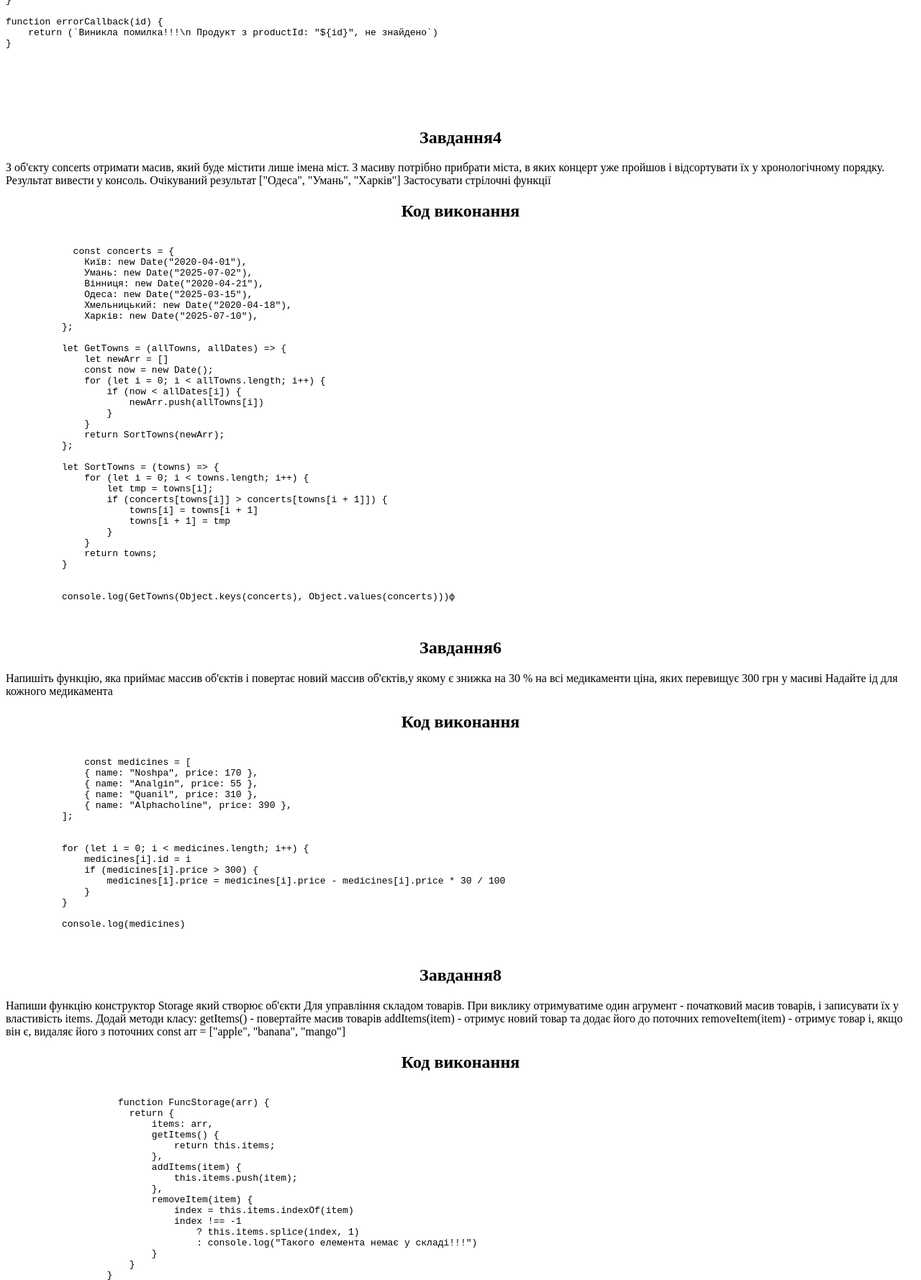
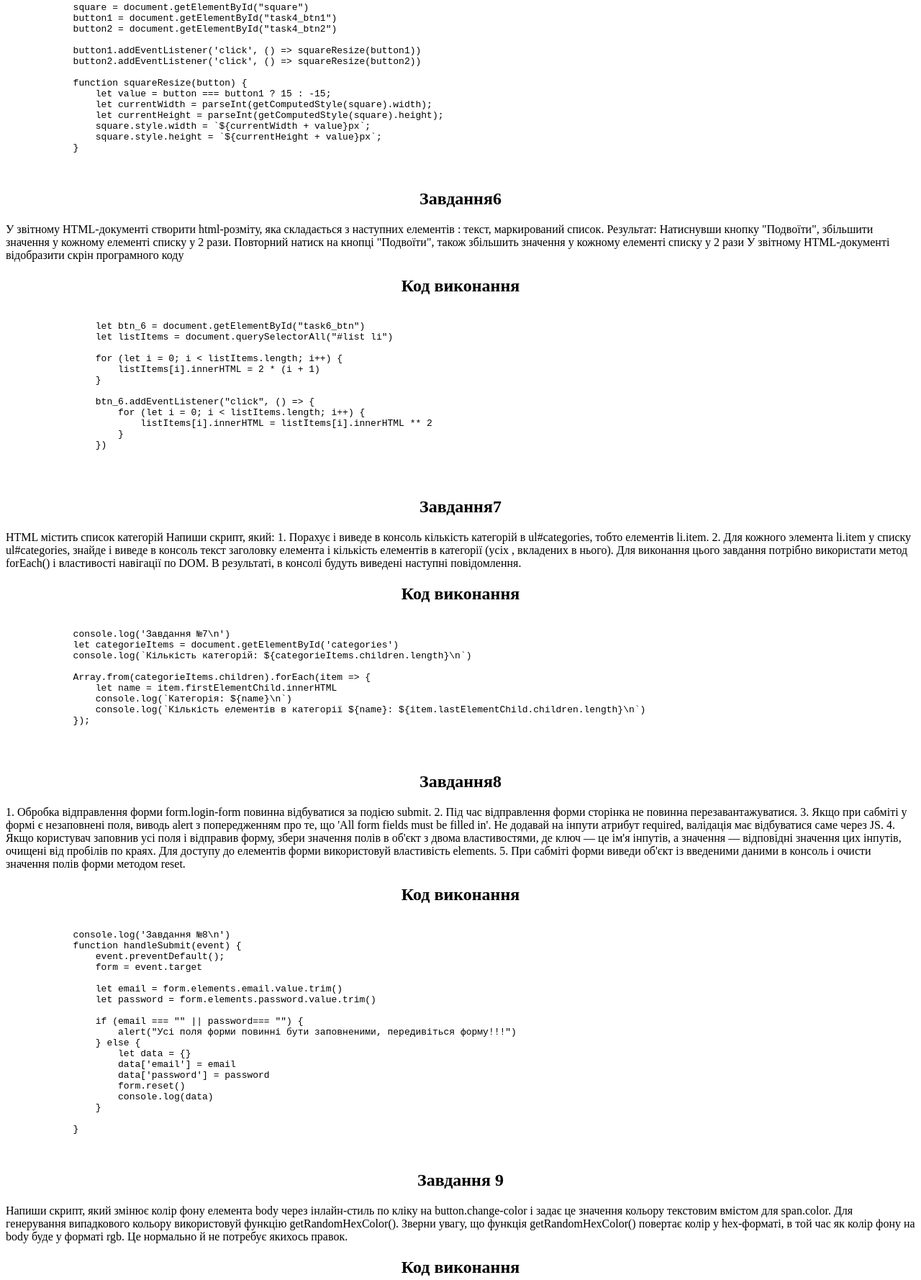
Before and after one commit to VladB1l/Web-Lab-Protocol, a plain HTML site: page Exercise/exercise7/exercise2.html in a window 1280 px wide. Shown: the part 582-2361 px from the top of the page at 72% size. Drawn offline with Linux system fonts and the light colour scheme.

Commit message:
Added 9,10 task and created protocol for Lab6

```diff
--- a/Exercise/exercise7/exercise2.html
+++ b/Exercise/exercise7/exercise2.html
@@ -30,240 +30,255 @@
 
 <body>
     <h2>Завдання2</h2>
-  <p>Напишіть функцію getProductDetails, яка приймає ідентифікатор товару productId та дві колбек-функції
-    successCallback та errorCallback.
+    <p>У звітному HTML-документі створити html-розміту, яка складається з наступних елементів : текст, кнопка, два
+        інпута (поля введення ).
 
-    // Функція getProductDetails повинна отримати деталі про вказаний товар та передати їх у successCallback.
+        Після натискання кнопки "SWAP ME" здійснюється обмін вмістом між двома інпутами.
+        Ви можете натиснути на неї кілька разів або вручну змінити вміст інпутів.
 
-    // У випадку якщо товар не знайдено, викликається errorCallback і передається повідомлення про помилку.
+        У звітному HTML-документі відобразити скрін програмного коду.
     </p>
+
     <h2>Код виконання</h2>
     <pre>
         <code>
-          let products = [
-    {
-        name: 'Ручка',
-        price: 30,
-    },
-    {
-        name: 'Олівець',
-        price: 20,
-    },
-    {
-        name: 'Папір',
-        price: 15,
-    },
-]
-
-console.log(getProductDetails(1, successCallback, errorCallback))
+            let button_2 = document.querySelector(".inputs button")
+            let input1 = document.getElementById("task2_input1")
+            let input2 = document.getElementById("task2_input2")
 
 
-function getProductDetails(id, success, error) {
-    return products.length - 1 >= id
-        ? success(id, products[id].name, products[id].price)
-        : error(id)
+            button_2.addEventListener('click', () => {
+                let tmp = input1.value
+                input1.value = input2.value
+                input2.value = tmp
+            })
+        </code>
+    </pre>
+
+    <h2>Завдання4</h2>
+    <p>У звітному HTML-документі створити html-розміту, яка складається з наступних елементів : текст, блок (div), дві
+        кнопки
+        Результат:
+        Кнопка "Зменшити" робить квадрат менше на 15 пікселів.
+        Повторний натиск на кнопці Зменшити" робить квадрат ще менше на 15 пікселів.
+
+        "Збільшити" – робить квадрат більше на 15 пікселів. Повторний натиск на кнопці "Зменшити" робить квадрат ще
+        більше на 15 пікселів.
+
+        У звітному HTML-документі відобразити скрін програмного коду
+    </p>
+
+    <h2>Код виконання</h2>
+    <pre>
+          <code>
+            square = document.getElementById("square")
+            button1 = document.getElementById("task4_btn1")
+            button2 = document.getElementById("task4_btn2")
+
+            button1.addEventListener('click', () => squareResize(button1))
+            button2.addEventListener('click', () => squareResize(button2))
+
+            function squareResize(button) {
+                let value = button === button1 ? 15 : -15;
+                let currentWidth = parseInt(getComputedStyle(square).width);
+                let currentHeight = parseInt(getComputedStyle(square).height);
+                square.style.width = `${currentWidth + value}px`;
+                square.style.height = `${currentHeight + value}px`;
+            }
+          </code>
+      </pre>
+
+    <h2>Завдання6</h2>
+    <p>У звітному HTML-документі створити html-розміту, яка складається з наступних елементів : текст, маркирований
+        список.
+        Результат:
+        Натиснувши кнопку "Подвоїти", збільшити значення
+        у кожному елементі списку у 2 рази. Повторний натиск на кнопці "Подвоїти", також збільшить значення у кожному
+        елементі списку у 2 рази
+
+        У звітному HTML-документі відобразити скрін програмного коду
+    </p>
+
+    <h2>Код виконання</h2>
+    <pre>
+            <code>
+                let btn_6 = document.getElementById("task6_btn")
+                let listItems = document.querySelectorAll("#list li")
+
+                for (let i = 0; i < listItems.length; i++) {
+                    listItems[i].innerHTML = 2 * (i + 1)
                 }
 
-function successCallback(id, name, price) {
-    return (`Деталі для продукта з productId: ${id}\n Назва товару: ${name};\n Ціна товару: ${price};`)
+                btn_6.addEventListener("click", () => {
+                    for (let i = 0; i < listItems.length; i++) {
+                        listItems[i].innerHTML = listItems[i].innerHTML ** 2
+                    }
+                })
+
+            </code>
+        </pre>
+
+    <h2>Завдання7</h2>
+    <p>HTML містить список категорій
+        Напиши скрипт, який:
+        1. Порахує і виведе в консоль кількість категорій в ul#categories, тобто елементів li.item.
+        2. Для кожного элемента li.item у списку ul#categories, знайде і виведе в консоль текст заголовку елемента і
+        кількість елементів в категорії (усіх , вкладених в нього).
+        Для виконання цього завдання потрібно використати метод forEach() і властивості навігації по DOM.
+
+        В результаті, в консолі будуть виведені наступні повідомлення.
+    </p>
+
+    <h2>Код виконання</h2>
+    <pre>
+        <code>
+            console.log('Завдання №7\n')
+            let categorieItems = document.getElementById('categories')
+            console.log(`Кількість категорій: ${categorieItems.children.length}\n`)
+
+            Array.from(categorieItems.children).forEach(item => {
+                let name = item.firstElementChild.innerHTML
+                console.log(`Категорія: ${name}\n`)
+                console.log(`Кількість елементів в категорії ${name}: ${item.lastElementChild.children.length}\n`)
+            });
+
+        </code>
+    </pre>
+
+    <h2>Завдання8</h2>
+    <p>1. Обробка відправлення форми form.login-form повинна відбуватися за подією submit.
+        2. Під час відправлення форми сторінка не повинна перезавантажуватися.
+        3. Якщо при сабміті у формі є незаповнені поля, виводь alert з попередженням про те, що 'All form fields must be
+        filled in'. Не додавай на інпути атрибут required, валідація має відбуватися саме через JS.
+        4. Якщо користувач заповнив усі поля і відправив форму, збери значення полів в об'єкт з двома властивостями, де
+        ключ — це ім'я інпутів, а значення — відповідні значення цих інпутів, очищені від пробілів по краях. Для доступу
+        до елементів форми використовуй властивість elements.
+        5. При сабміті форми виведи об'єкт із введеними даними в консоль і очисти значення полів форми методом reset.
+    </p>
+
+    <h2>Код виконання</h2>
+    <pre>
+        <code>
+            console.log('Завдання №8\n')
+            function handleSubmit(event) {
+                event.preventDefault();
+                form = event.target
+
+                let email = form.elements.email.value.trim()
+                let password = form.elements.password.value.trim()
+
+                if (email === "" || password=== "") {
+                    alert("Усі поля форми повинні бути заповненими, передивіться форму!!!")
+                } else {
+                    let data = {}
+                    data['email'] = email
+                    data['password'] = password
+                    form.reset()
+                    console.log(data)
                 }
 
-function errorCallback(id) {
-    return (`Виникла помилка!!!\n Продукт з productId: "${id}", не знайдено`)
+            }
+        </code>
+    </pre>
+    <h2>Завдання 9</h2>
+    <p>Напиши скрипт, який змінює колір фону елемента body через інлайн-стиль по кліку на button.change-color і задає це
+        значення кольору текстовим вмістом для span.color.
+        Для генерування випадкового кольору використовуй функцію getRandomHexColor().
+        Зверни увагу, що функція getRandomHexColor() повертає колір у hex-форматі, в той час як колір фону на
+        body буде у форматі rgb. Це нормально й не потребує якихось правок.
+    </p>
+
+    <h2>Код виконання</h2>
+    <pre>
+        <code>
+            let span = document.querySelector('span.color')
+            let btn_9 = document.querySelector('.change-color')
+            let widget = document.querySelector('.widget')
+
+
+            function getRandomHexColor() {
+                return `#${Math.floor(Math.random() * 16777215)
+                    .toString(16)
+                    .padStart(6, 0)}`;
             }
 
 
+            btn_9.addEventListener('click', () => {
+                let randomColor = getRandomHexColor();
+                span.innerHTML = `${randomColor}`;
+                widget.style.backgroundColor = `${randomColor}`
+            })
 
 
         </code>
     </pre>
 
-  <h2>Завдання4</h2>
-  <p>З об'єкту concerts отримати масив, який буде містити лише імена міст.
-    З масиву потрібно прибрати міста, в яких концерт уже пройшов і відсортувати їх у хронологічному порядку.
-    Результат вивести у консоль.
-    Очікуваний результат ["Одеса", "Умань", "Харків"]
-    Застосувати стрілочні функції
+    <h2>Завдання 10</h2>
+    <p>Напиши скрипт створення й очищення колекції елементів з наступним функціоналом.
+        Є input, у який користувач вводить бажану кількість елементів. Після натискання на кнопку Create має рендеритися
+        (додаватися в DOM) колекція з відповідною кількістю елементів і очищатися значення в інпуті. При повторному
+        натисканні на кнопку Create поверх старої колекції має рендеритись нова. Після натискання на кнопку Destroy
+        колекція елементів має очищатися.
+
+        Після натискання користувачем на кнопку Create треба провалідувати значення в input, воно має бути в межах від 1
+        до 100 включно. Тільки якщо воно задоволяє умову, мають додаватися нові
+        div елементи в DOM.
+
+        Для рендеру елементів на сторінці створи функцію createBoxes(amount), яка приймає один параметр — число, що
+        зберігає кількість елементів для рендеру. Функція має створювати стільки
+        div елементів, скільки вказано в параметрі amount і додавати їх у DOM дочірніми елементами для div#boxes.
+
+        1. Розміри першого div елемента мають бути 30px на 30px.
+        2. Кожен наступний елемент повинен бути ширшим і вищим від попереднього на 10px.
+        3. Усі елементи повинні мати випадковий колір фону. Використовуй готову функцію getRandomHexColor() для
+        отримання випадкового кольору.
 
     </p>
+
     <h2>Код виконання</h2>
     <pre>
         <code>
-            const concerts = {
-              Київ: new Date("2020-04-01"),
-              Умань: new Date("2025-07-02"),
-              Вінниця: new Date("2020-04-21"),
-              Одеса: new Date("2025-03-15"),
-              Хмельницький: new Date("2020-04-18"),
-              Харків: new Date("2025-07-10"),
-          };
-
-          let GetTowns = (allTowns, allDates) => {
-              let newArr = []
-              const now = new Date();
-              for (let i = 0; i < allTowns.length; i++) {
-                  if (now < allDates[i]) {
-                      newArr.push(allTowns[i])
-                  }
-              }
-              return SortTowns(newArr);
-          };
-
-          let SortTowns = (towns) => {
-              for (let i = 0; i < towns.length; i++) {
-                  let tmp = towns[i];
-                  if (concerts[towns[i]] > concerts[towns[i + 1]]) {
-                      towns[i] = towns[i + 1]
-                      towns[i + 1] = tmp
-                  }
-              }
-              return towns;
+            function getRandomHexColor() {
+                return `#${Math.floor(Math.random() * 16777215)
+                    .toString(16)
+                    .padStart(6, 0)}`;
             }
 
+            let input = document.querySelector('#controls input')
 
-          console.log(GetTowns(Object.keys(concerts), Object.values(concerts)))ф
-          </code>
-      </pre>
+            let boxes = document.getElementById('boxes')
+            let buttons = document.querySelectorAll('#controls button')
+            let create = buttons[0]
+            let destroy = buttons[1]
 
-  <h2>Завдання6</h2>
-  <p>Напишіть функцію, яка приймає массив об'єктів і повертає новий массив об'єктів,у якому є знижка на 30 % на всі
-    медикаменти ціна, яких перевищує 300 грн у масиві Надайте ід для кожного медикамента
-  </p>
-  <h2>Код виконання</h2>
-  <pre>
-            <code>
-              const medicines = [
-              { name: "Noshpa", price: 170 },
-              { name: "Analgin", price: 55 },
-              { name: "Quanil", price: 310 },
-              { name: "Alphacholine", price: 390 },
-          ];
+            create.addEventListener('click', () => {
+                createBoxes(input.value)
+            })
 
+            destroy.addEventListener('click', destroyBoxes)
 
-          for (let i = 0; i < medicines.length; i++) {
-              medicines[i].id = i
-              if (medicines[i].price > 300) {
-                  medicines[i].price = medicines[i].price - medicines[i].price * 30 / 100
+            function createBoxes(amount) {
+                if (amount < 1 || amount > 100) {
+                    alert("Значення в input повинні бути від 1 до 100 включно!!!")
+                    return
+                }
+                destroyBoxes()
+                for (let i = 0; i < amount; i++) {
+                    let new_elem = document.createElement('div')
+                    let randomColor = getRandomHexColor();
+                    new_elem.innerHTML = ` №${i + 1}`
+                    new_elem.style.width = `${30 + (10 * i)}px`
+                    new_elem.style.height = `${30 + (10 * i)}px`
+                    new_elem.style.backgroundColor = `${randomColor}`
+                    boxes.append(new_elem)
                 }
             }
 
-          console.log(medicines)
-            </code>
-        </pre>
-
-  <h2>Завдання8</h2>
-  <p>Напиши функцію конструктор Storage який створює об'єкти Для управління складом товарів. При виклику отримуватиме
-    один агрумент - початковий масив товарів, і записувати їх у властивість items.
-    Додай методи класу: getItems() - повертайте масив товарів addItems(item) - отримує новий товар та додає його до
-    поточних removeItem(item) - отримує товар і, якщо він є, видаляє його з поточних
-    const arr = ["apple", "banana", "mango"]
-
-  </p>
-  <h2>Код виконання</h2>
-  <pre>
-                  <code>
-                    function FuncStorage(arr) {
-                      return {
-                          items: arr,
-                          getItems() {
-                              return this.items;
-                          },
-                          addItems(item) {
-                              this.items.push(item);
-                          },
-                          removeItem(item) {
-                              index = this.items.indexOf(item)
-                              index !== -1
-                                  ? this.items.splice(index, 1)
-                                  : console.log("Такого елемента немає у складі!!!")
+            function destroyBoxes() {
+                while (boxes.hasChildNodes()) {
+                    boxes.removeChild(boxes.firstChild)
                 }
             }
-                  }
-                  const arr = ["apple", "banana", "mango"];
-                  let storage = FuncStorage(arr);
-                  console.log(storage.getItems())
-                  storage.addItems("cherry")
-                  storage.removeItem("appleу")
-                  console.log(storage.getItems())
-
-                  </code>
-              </pre>
-
-  <h2>Завдання9</h2>
-  <p>Поверніть об'єкт, в якому вказано кількість тегів.
-    Очікуваний результат {js: 3, nodejs: 3, html: 2, css: 2, react: 2}
-
-  </p>
-  <h2>Код виконання</h2>
-  <pre>
-                        <code>
-                          const tweets = [
-                          { id: "000", likes: 5, tags: ["js", "nodejs"] },
-                          { id: "001", likes: 2, tags: ["html", "css"] },
-                          { id: "002", likes: 17, tags: ["html", "js", "nodejs"] },
-                          { id: "003", likes: 8, tags: ["css", "react"] },
-                          { id: "004", likes: 0, tags: ["js", "nodejs", "react"] },
-                      ];
-
-                      console.log(CounterFunc(tweets))
-
-
-                      function CounterFunc(array) {
-                          let counterObj = {}
-                          for (const obj of array) {
-                              for (const tag of obj.tags) {
-                                  if (!(`${tag}` in counterObj)) {
-                                      counterObj[tag] = 1;
-                                  }
-                                  else {
-                                      counterObj[tag]++;
-                                  }
-                              }
-                          }
-
-                          return counterObj
-                      }
-                        </code>
-                    </pre>
-  <h2>Завдання10</h2>
-  <p>Напишіть функцію checkBrackets(str) яка приймає рядок жс коду (someFn) і перевіряє правильність закриття дужок ()
-    {} []
-    Якщо рядок містить коректний код функція повертає true.
-    В іншому випадку повертає false
-
-  </p>
-  <h2>Код виконання</h2>
-  <pre>
-                              <code>
-                                strings = ['[]', '{]', '{}', '[[]]', '{[]}[()]({})', '{{[]]}']
-                                strings.forEach(string => {
-                                    console.log(checkBrackets(string))
-                                });
-
-                                function checkBrackets(str) {
-                                    const stack = [];
-                                    const openingBrackets = ['(', '{', '['];
-                                    const closingBrackets = [')', '}', ']'];
-                                    const bracketPairs = {
-                                        ')': '(',
-                                        '}': '{',
-                                        ']': '['
-                                    };
-
-                                    for (let char of str) {
-                                        if (openingBrackets.includes(char)) {
-                                            stack.push(char);
-                                        } else if (closingBrackets.includes(char)) {
-                                            const topOfStack = stack.pop();
-                                            if (topOfStack !== bracketPairs[char]) {
-                                                return false;
-                                            }
-                                        }
-                                    }
-
-                                    return stack.length === 0;
-                                }
-
         </code>
     </pre>
 </body>
--- a/Laba_6/style.css
+++ b/Laba_6/style.css
@@ -30,3 +30,9 @@ main {
   width: 120px;
   height: 120px;
 }
+
+#boxes {
+  display: flex;
+  flex-direction: column;
+  gap: 10px;
+}
```
Also changed, not shown: Exercise/exercise7/exercise1.html (+4 -17 lines), Laba_6/index.html (+24 -1 lines), Laba_6/task10.js (added, +41 -0 lines), Laba_6/task9.js (added, +17 -0 lines). Lines whose indentation alone changed are shown as unchanged.
